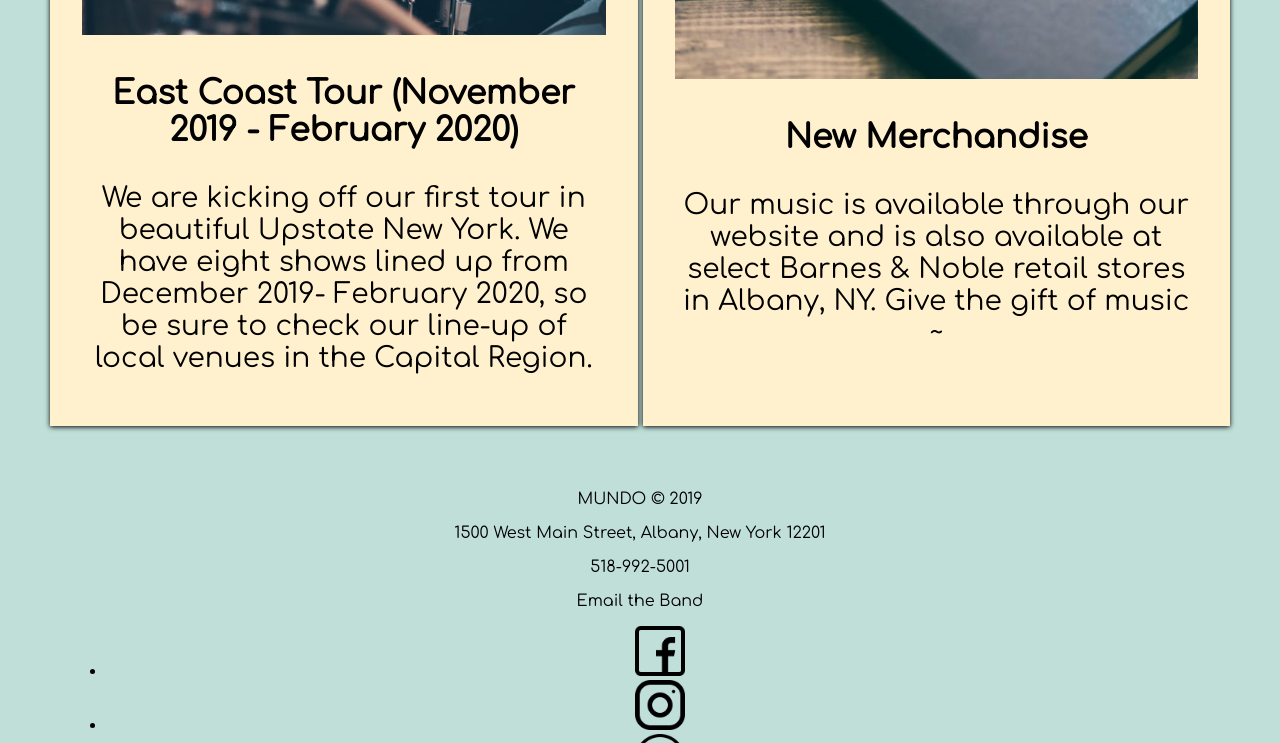
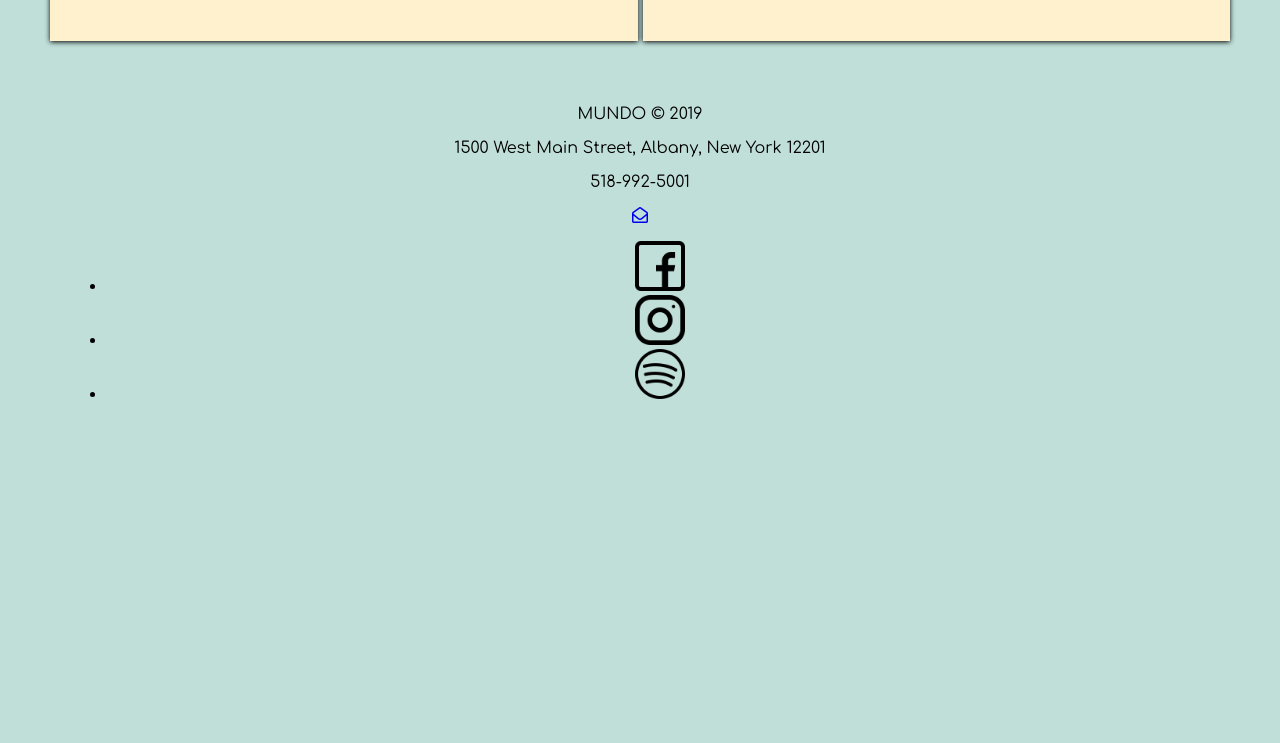
Before and after one commit to ranzelmirandilla/Band_Site, a plain HTML site: page blog.html in a window 1280 px wide. Shown: the part 2057-2800 px from the top of the page. After the commit the page ends 2522 px from the top, so only its background shows below. Drawn offline with Linux system fonts and the light colour scheme.

Commit message:
added Mail icon

```diff
--- a/blog.html
+++ b/blog.html
@@ -8,6 +8,7 @@
     <link rel="stylesheet" href="css/blog.css">
     <script src="https://kit.fontawesome.com/c55714427e.js" crossorigin="anonymous"></script>
     <link href="https://fonts.googleapis.com/css?family=Comfortaa&display=swap" rel="stylesheet">
+    <script src="https://kit.fontawesome.com/c55714427e.js" crossorigin="anonymous"></script>
     <title>Document</title>
 </head>
 <body>
@@ -73,24 +74,15 @@
         <p>MUNDO &copy; 2019</p>
         <p>1500 West Main Street, Albany, New York 12201</p>
         <p>518-992-5001</p>
-        <p>Email the Band <a href="mundo@mundoband.com"></a></p>
-      <ul class="icons">
-        <li>
-          <a href="#"
-            ><img src="img/facebook.png" width="50px" height="50px"
-          /></a>
-        </li>
-        <li>
-          <a href="#"
-            ><img src="img/instagram.png" width="50px" height="50px"
-          /></a>
-        </li>
-        <li>
-          <a href="#"
-            ><img src="img/spotify.png" width="50px" height="50px"
-          /></a>
-        </li>
-      </ul>
-    </footer> -->
+        <a href="ranzel@mundo.com"><i class="far fa-envelope-open"></i></a>
+      <!-- <ul class="icons"> -->
+        <ul>
+          <li><a href="#" ><img src="img/facebook.png" width="50px" height="50px"></a></li>
+          <li><a href="#"><img src="img/instagram.png" width="50px" height="50px"></a></li>
+          <li><a href="#"><img src="img/spotify.png" width="50px" height="50px"></a></li>
+
+        </ul>
+
+    </footer>
   </body>
 </html>
--- a/css/blog.css
+++ b/css/blog.css
@@ -4,7 +4,7 @@
 
 .box {
 
-  font-size: 28px;
+  font-size: 20px;
 }
 
 
```
Also changed, not shown: index.html (+3 -1 lines), merch.html (+2 -0 lines), tour.html (+3 -2 lines), css/styles.css (line endings or trailing spaces).
